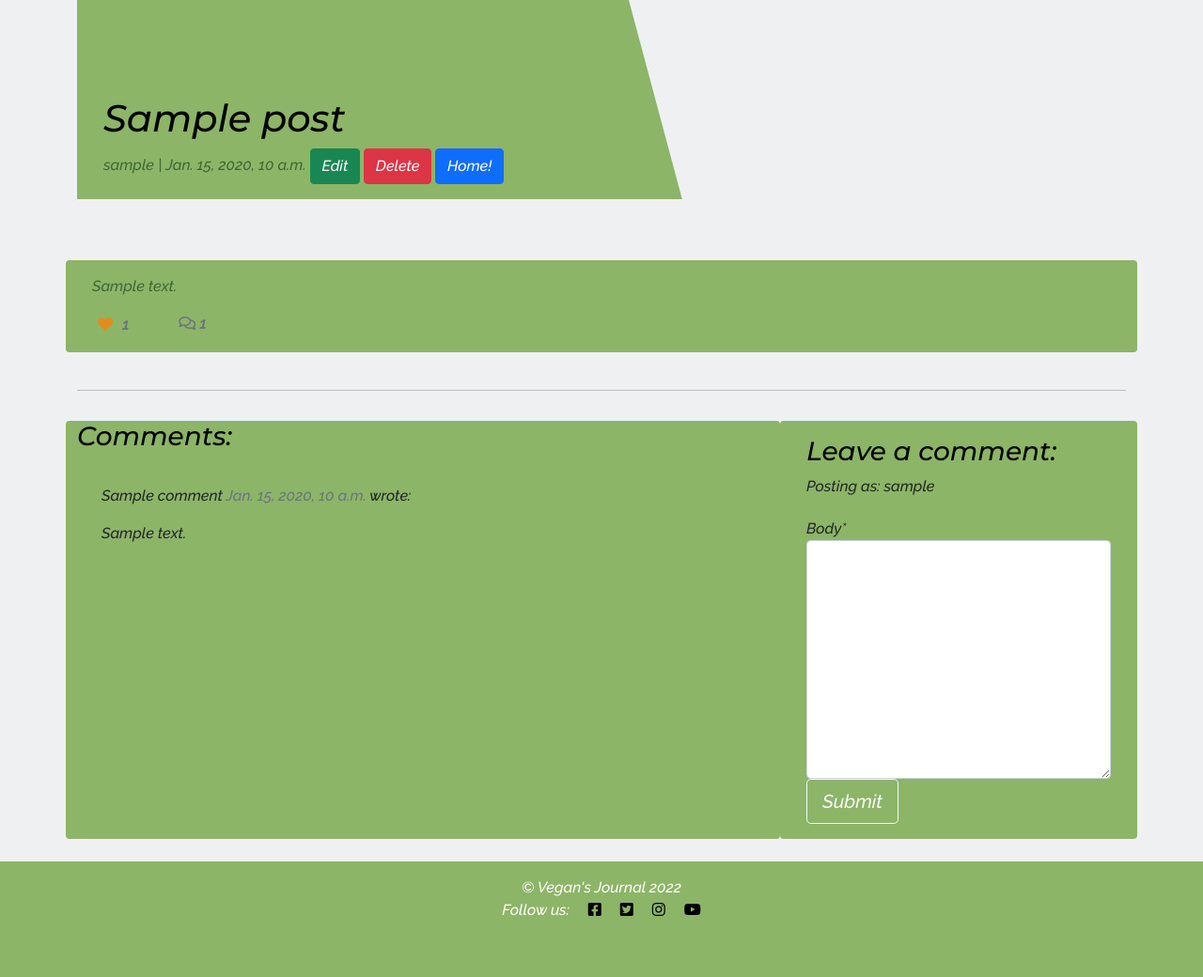
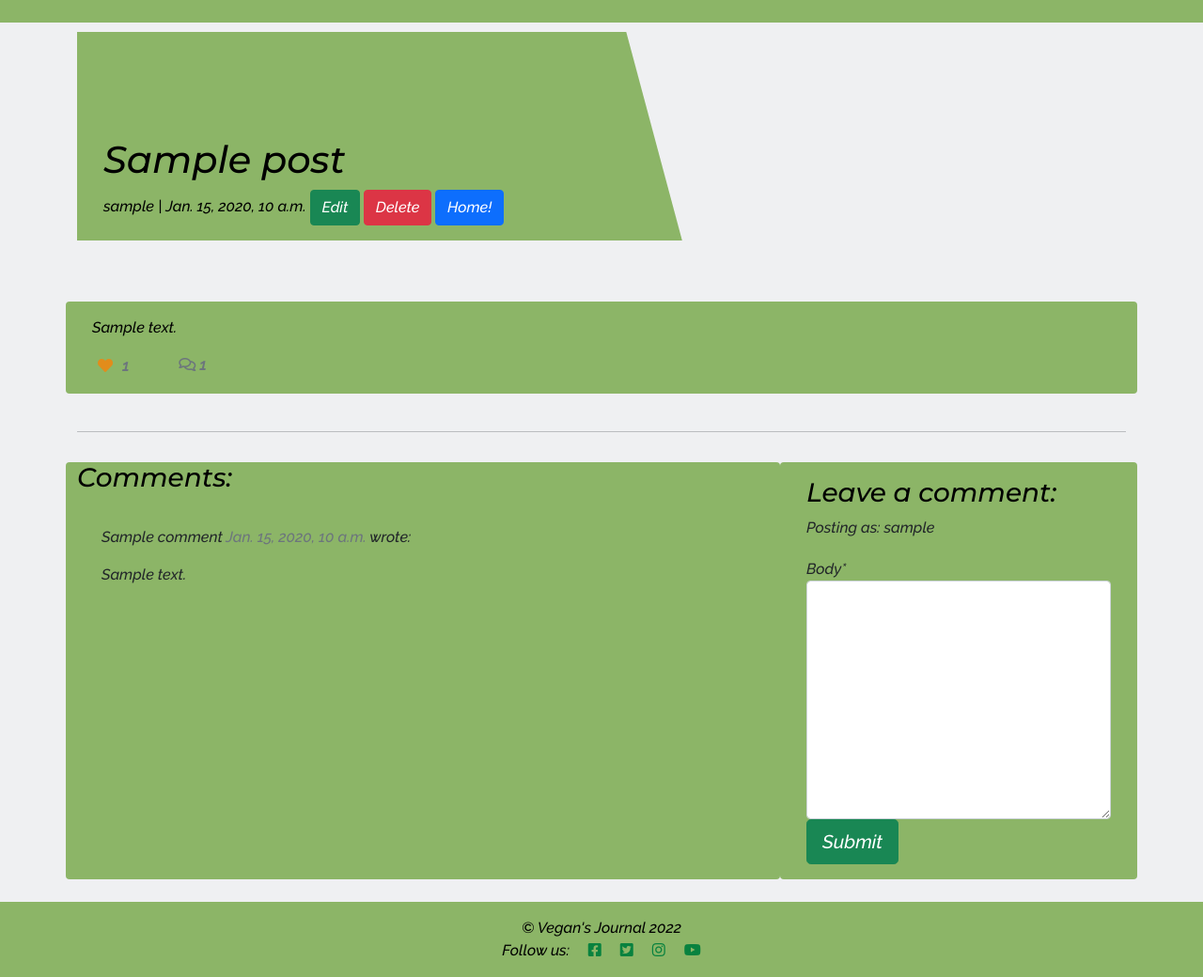
Before and after one commit to PratimaGurav/vegans-journal, a Django app: a page that uses templates/base.html in a window 1280 px wide. Shown: the part 326-1366 px from the top of the page at 94% size. Before the commit the page ends 1301 px from the top, so only its background shows below. Run offline with Django 3.2, Linux system fonts and the light colour scheme; a user stored in the database is signed in; tables that the repository leaves empty hold one stand-in row (values such as "Sample post"); some libraries are stand-ins or nearby versions.

Commit message:
Update styling

```diff
--- a/static/css/style.css
+++ b/static/css/style.css
@@ -12,7 +12,7 @@
     /*---------- COLOURS ----------*/
 
     --base-color: #8CB567;
-    --grad1-color: #3E6934;
+    --grad1-color: #08823F;
     --secondary-color: #EFF0F2;
     --accent-color: #E28C1B;
     --white-color: #FFFFFF;
@@ -93,7 +93,7 @@ h1, h2, h3, h4, h5, h6 {
 }
 
 .card-text {
-    color: var(--grad1-color)!important;
+    color: var(--black-color)!important;
 }
 
 
@@ -148,7 +148,7 @@ h1, h2, h3, h4, h5, h6 {
 
 .post-subtitle {
     margin-left: 5%;
-    color: var(--grad1-color);
+    color: var(--black-color);
 }
 
 .btn-signup {
@@ -192,13 +192,13 @@ h1, h2, h3, h4, h5, h6 {
 footer {
     margin-top: auto;
     width:100%;
-    color: var(--white-color);
+    color: var(--black-color);
     background: var(--base-color) !important;
 }
 
   #footer-external-links> a {
     text-decoration: none;
-    color: var(--black-color);
+    color: var(--grad1-color);
 }
 
   #footer-external-links> a:hover {
--- a/templates/account/login.html
+++ b/templates/account/login.html
@@ -16,7 +16,7 @@
                 </p>
                 <div class="form-outline form-white mb-4">
                   {{ form.as_p}}
-                  <button class="btn btn-outline-light btn-lg" type="submit">Login
+                  <button class="btn btn-success btn-lg" type="submit">Login
                   </button>
                 </div>
                 <div>
--- a/templates/account/logout.html
+++ b/templates/account/logout.html
@@ -21,7 +21,7 @@
                     {% if redirect_field_value %}
                     <input type="hidden" name="{{ redirect_field_name }}" value="{{ redirect_field_value }}" />
                     {% endif %}
-                    <button class="btn btn-outline-light btn-lg" type="submit">{% trans 'Sign Out' %}</button>
+                    <button class="btn btn-success btn-lg" type="submit">{% trans 'Sign Out' %}</button>
                 </form>
                 </div>
               </div>
--- a/templates/account/signup.html
+++ b/templates/account/signup.html
@@ -16,7 +16,7 @@
                 </p>
                 <div class="form-outline form-white mb-4">
                   {{ form.as_p}}
-                  <button class="btn btn-outline-light btn-lg" type="submit">Register
+                  <button class="btn btn-success btn-lg" type="submit">Register
                   </button>
                 </div>
               </div>
--- a/templates/add_blog_post.html
+++ b/templates/add_blog_post.html
@@ -11,7 +11,7 @@
     {{ form.media }}
     {{ form.as_p}}
     {{ body | safe }}
-    <button class="btn btn-secondary">Submit Post
+    <button class="btn btn-success">Submit Post
     </button>
 </form>
 </div>
--- a/templates/add_category.html
+++ b/templates/add_category.html
@@ -9,7 +9,7 @@
   <form method="POST" enctype="multipart/form-data">
     {% csrf_token %}
     {{ form.as_p}}
-    <button class="btn btn-secondary">Add Category
+    <button class="btn btn-success">Add Category
     </button>
 </form>
 </div>
--- a/templates/base.html
+++ b/templates/base.html
@@ -26,9 +26,9 @@
     <nav class="navbar navbar-expand-lg navbar-dark">
         <div class="container-fluid">
             <a class="navbar-brand" href="{% url 'home' %}">
-                <img class="img-fluid"
-                src="https://res.cloudinary.com/dnt4yopv8/image/upload/v1647449725/logo_mfswk9.jpg"
-                alt="Site Logo with vegetable basket">
+                <img class="rounded float-start"
+                src="https://res.cloudinary.com/dnt4yopv8/image/upload/v1647452499/logo_2_vdavwm.jpg"
+                alt="Site Logo VJ">
                 <!-- <span>Vegan's Journal</span> -->
             </a>
             <button class="navbar-toggler" type="button" data-bs-toggle="collapse" data-bs-target="#navbarText"
@@ -85,7 +85,7 @@
                     {% csrf_token %}
                     <input class="form-control me-2" type="search" placeholder="Search Blog" aria-label="Search"
                         name="searched">
-                    <button class="btn btn-secondary" type="submit">Search
+                    <button class="btn btn-success" type="submit">Search
                     </button>
                 </form>
             </div>
--- a/templates/delete_blog_post.html
+++ b/templates/delete_blog_post.html
@@ -13,7 +13,7 @@
   <form method="POST">
     {% csrf_token %}
     <br/>
-    <button class="btn btn-success">Delete Post?
+    <button class="btn btn-danger">Delete Post?
     </button>
     </div>
 {% endif %}
--- a/templates/post_detail.html
+++ b/templates/post_detail.html
@@ -130,7 +130,7 @@
                 <form method="post" style="margin-top: 1.3em;">
                     {{ comment_form | crispy }}
                     {% csrf_token %}
-                    <button type="submit" class="btn btn-outline-light btn-lg">Submit</button>
+                    <button type="submit" class="btn btn-success btn-lg">Submit</button>
                 </form>
                 {% endif %}
                 {% endif %}
```
